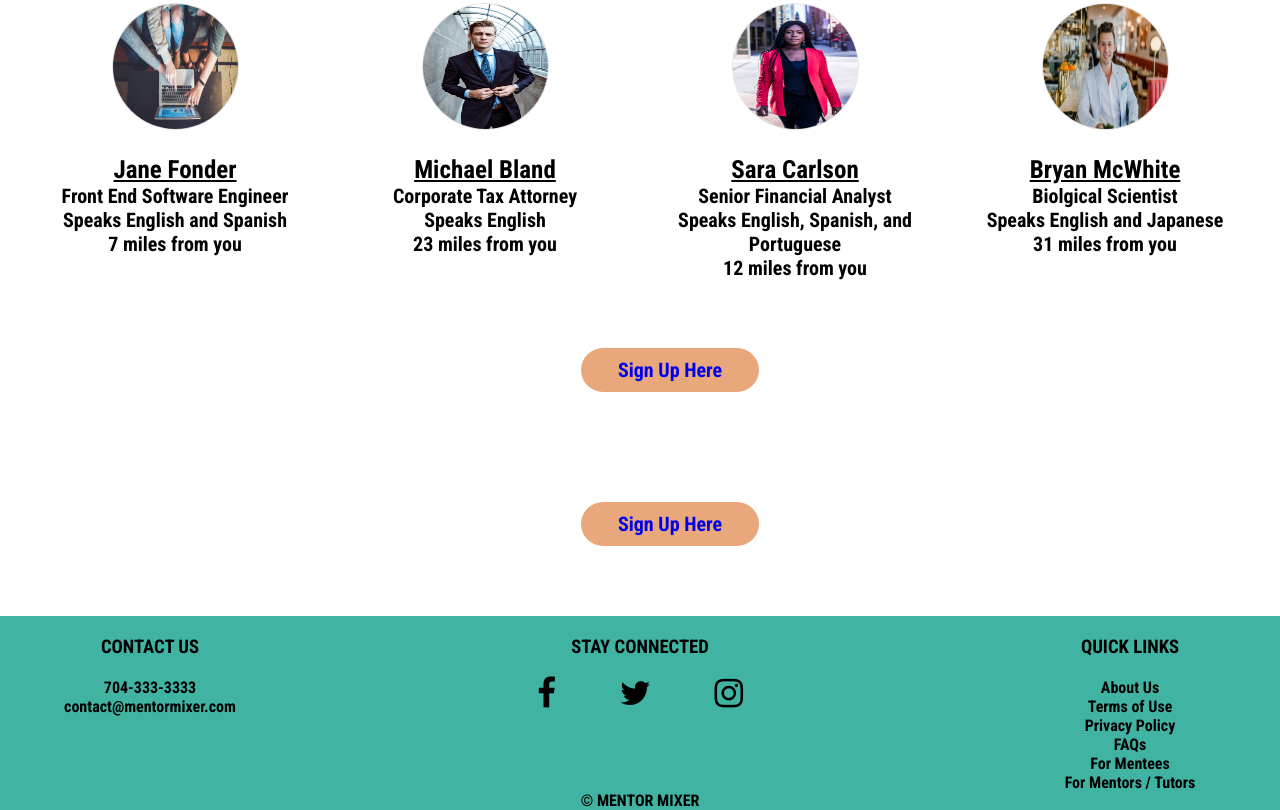
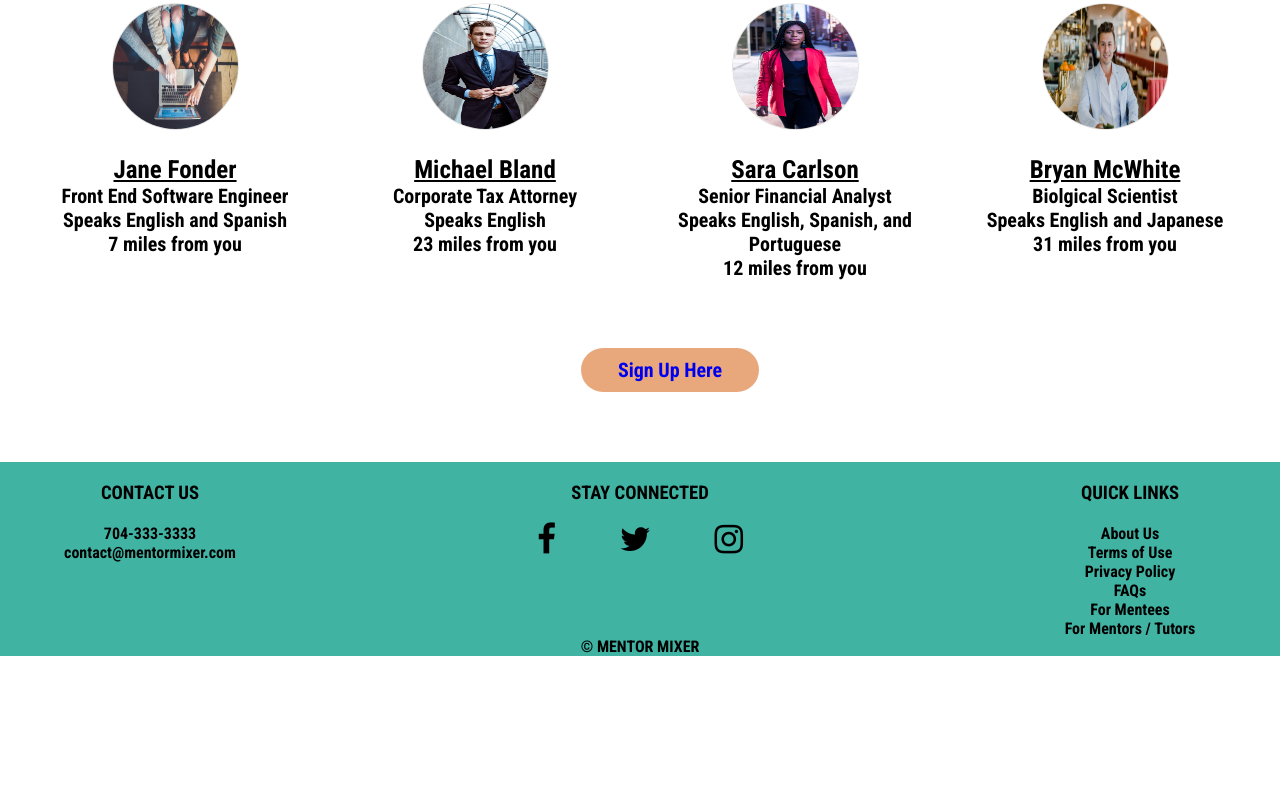
Before and after one commit to SKojiroHiggins/road-to-hire-hope-hackathon, a website: page public/index.html in a window 1280 px wide. Shown: the part 1976-2786 px from the top of the page. After the commit the page ends 2632 px from the top, so only its background shows below. Drawn offline with Linux system fonts and the light colour scheme.

Commit message:
pushed landing page styling

```diff
--- a/public/index.html
+++ b/public/index.html
@@ -124,10 +124,6 @@
     <section class="signupbottom">
         <button class="sign-up-bottom"> <a href="signup.html">Sign Up Here</a> </button>
     </section>
-
-    <div class="signupbottom">
-        <button class="sign-up-bottom"> <a href="signup.html">Sign Up Here</a> </button>
-    </div>
     <footer>
         <section class="footerContainer">
             <div class="contactUs">
```
